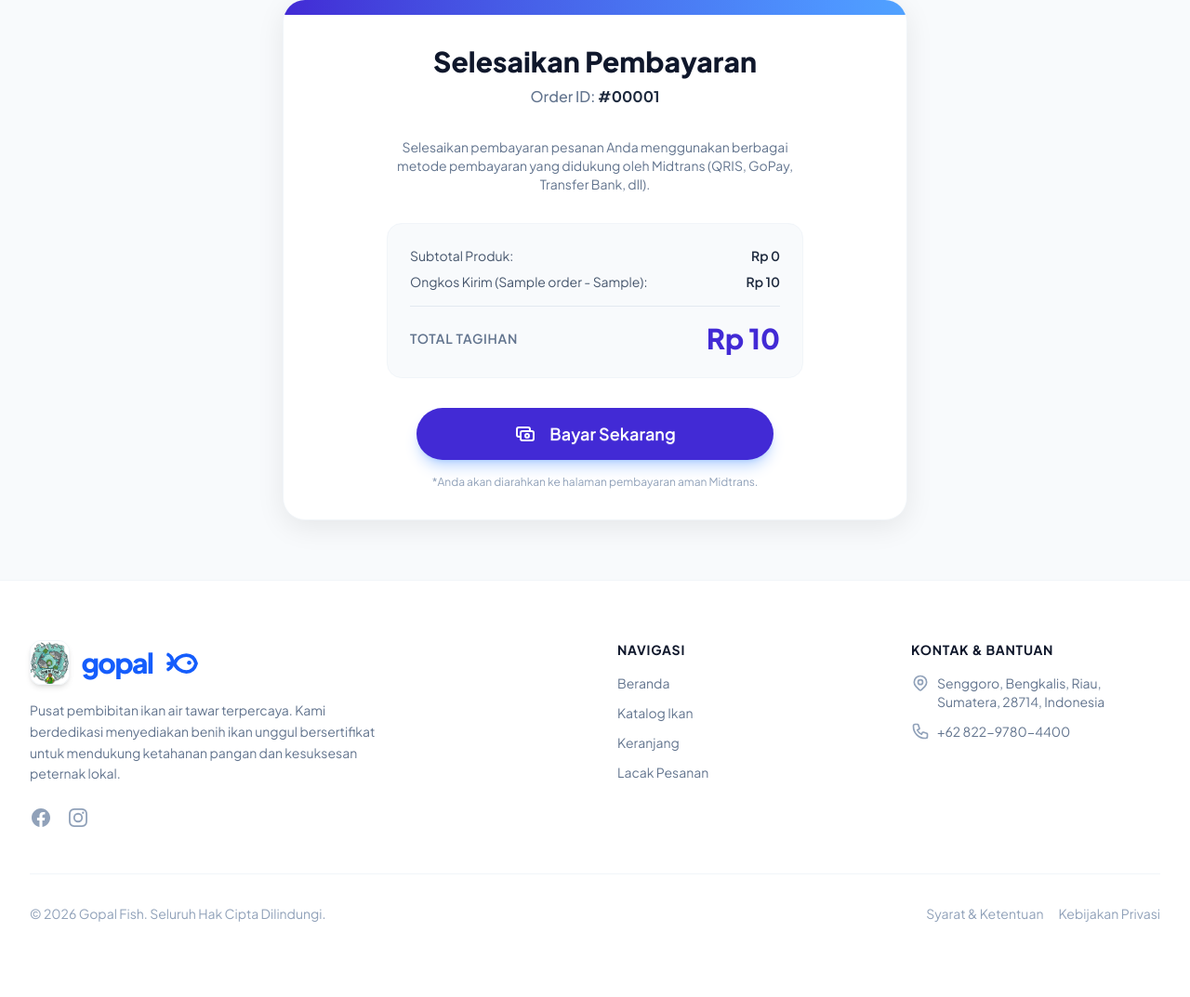
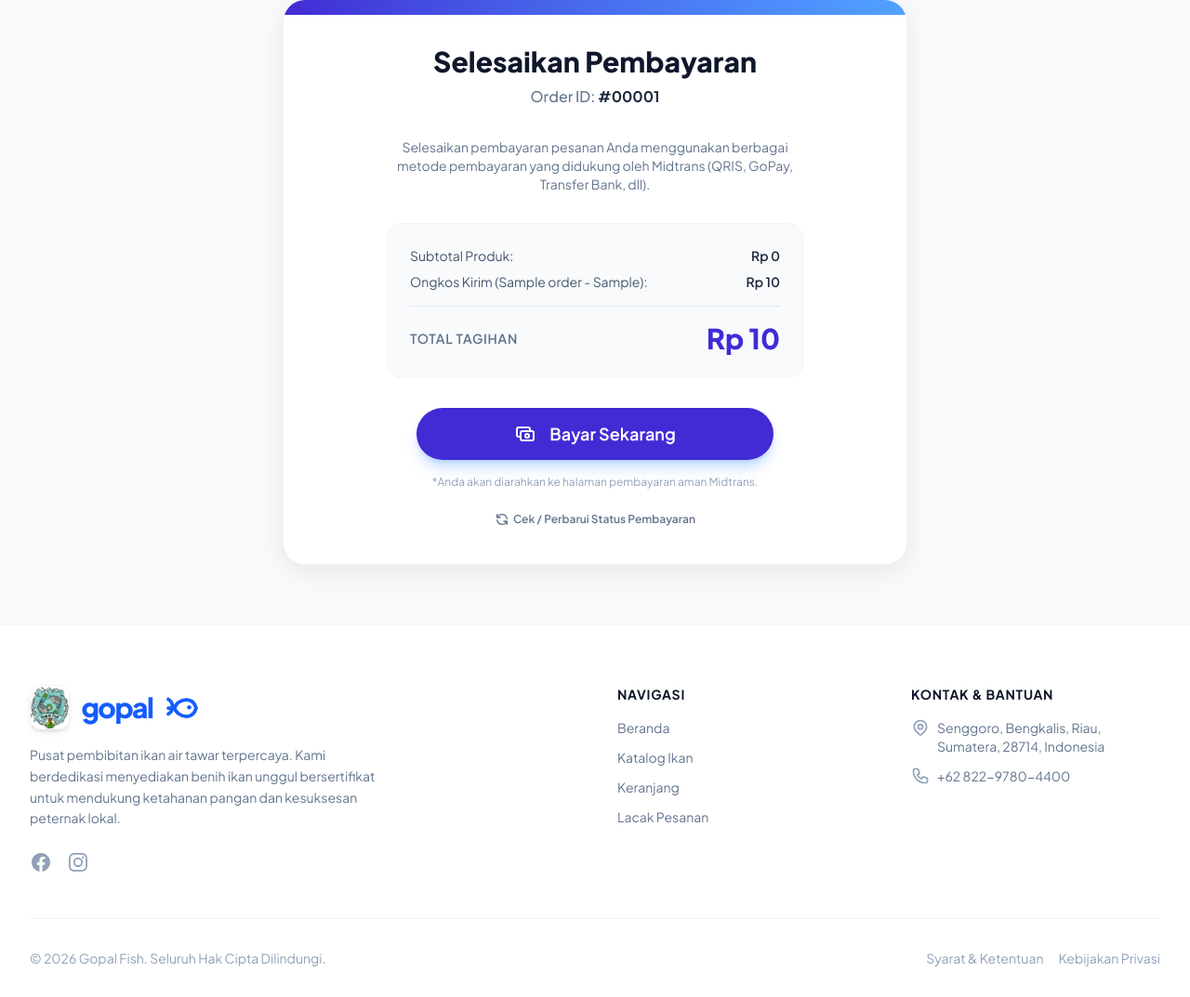
Before and after one commit to hidayaturromadhan/budidaya-bibit-ikan, a Laravel app: page /payment/1 in a window 1280 px wide. Shown: the part 150-1223 px from the top of the page at 93% size. Before the commit the page ends 1142 px from the top, so only its background shows below. Run offline with Laravel 12, Linux system fonts and the light colour scheme; a user stored in the database is signed in; data comes from the database, SQL or seed files in the repository; tables that the repository leaves empty hold one stand-in row (values such as "Sample post"); style sheets or scripts are compiled from the project's sources; some libraries are stand-ins or nearby versions.

Commit message:
update: midtrans mode sandbox

```diff
--- a/app/Http/Controllers/CheckoutController.php
+++ b/app/Http/Controllers/CheckoutController.php
@@ -117,9 +117,10 @@ class CheckoutController extends Controller
                 ];
             }
 
+            $midtransOrderId = $order->id . '-' . time();
             $params = [
                 'transaction_details' => [
-                    'order_id' => $order->id . '-' . time(), // Append time to avoid duplicate order ID in sandbox
+                    'order_id' => $midtransOrderId, // Append time to avoid duplicate order ID in sandbox
                     'gross_amount' => (int) ($totalAmount + $validated['shipping_cost']),
                 ],
                 'customer_details' => [
@@ -139,7 +140,8 @@ class CheckoutController extends Controller
             try {
                 $snapToken = \Midtrans\Snap::getSnapToken($params);
                 $payment->update([
-                    'snap_token' => $snapToken
+                    'snap_token' => $snapToken,
+                    'qris_reference' => $midtransOrderId,
                 ]);
             } catch (\Throwable $e) {
                 \Log::error('Midtrans Error: ' . $e->getMessage() . "\n" . $e->getTraceAsString());
@@ -159,6 +161,133 @@ class CheckoutController extends Controller
         if ($order->user_id !== Auth::id()) abort(403);
 
         $payment = $order->payment;
+
+        // Auto sync status from Midtrans if still waiting and has reference
+        if ($payment && $payment->status === 'menunggu' && !empty($payment->qris_reference)) {
+            $this->syncMidtransStatus($order, $payment);
+            $payment->refresh();
+        }
+
+        // If payment is still waiting and snap_token is empty or missing, regenerate it
+        if ($payment && $payment->status === 'menunggu' && empty($payment->snap_token)) {
+            $this->generateSnapTokenForOrder($order, $payment);
+            $payment->refresh();
+        }
+
         return view('checkout.payment', compact('order', 'payment'));
     }
+
+    private function generateSnapTokenForOrder(Order $order, Payment $payment)
+    {
+        \Midtrans\Config::$serverKey = config('midtrans.server_key');
+        \Midtrans\Config::$isProduction = config('midtrans.is_production');
+        \Midtrans\Config::$isSanitized = config('midtrans.is_sanitized');
+        \Midtrans\Config::$is3ds = config('midtrans.is_3ds');
+
+        $items = [];
+        $itemsTotal = 0;
+        foreach ($order->items as $item) {
+            $itemsTotal += $item->price * $item->quantity;
+            $items[] = [
+                'id' => $item->fish_seed_size_id,
+                'price' => (int) $item->price,
+                'quantity' => $item->quantity,
+                'name' => mb_substr($item->fishSeedSize->fishSeed->name ?? ('Item ' . $item->id), 0, 50),
+            ];
+        }
+
+        if ($order->shipping_cost > 0) {
+            $items[] = [
+                'id' => 'SHIPPING',
+                'price' => (int) $order->shipping_cost,
+                'quantity' => 1,
+                'name' => 'Ongkos Kirim (' . mb_substr($order->expedition_name ?? 'Kurir', 0, 20) . ')',
+            ];
+        }
+
+        $midtransOrderId = $order->id . '-' . time();
+        $params = [
+            'transaction_details' => [
+                'order_id' => $midtransOrderId,
+                'gross_amount' => (int) ($itemsTotal + $order->shipping_cost),
+            ],
+            'customer_details' => [
+                'first_name' => mb_substr($order->shippingAddress->recipient_name ?? Auth::user()->name, 0, 50),
+                'phone' => $order->shippingAddress->phone ?? '',
+                'email' => Auth::user()->email,
+            ],
+            'item_details' => $items,
+        ];
+
+        try {
+            $snapToken = \Midtrans\Snap::getSnapToken($params);
+            $payment->update([
+                'snap_token' => $snapToken,
+                'qris_reference' => $midtransOrderId,
+            ]);
+        } catch (\Throwable $e) {
+            \Log::error('Regenerate Snap Token Error: ' . $e->getMessage());
+        }
+    }
+
+    private function syncMidtransStatus(Order $order, Payment $payment)
+    {
+        try {
+            \Midtrans\Config::$serverKey = config('midtrans.server_key');
+            \Midtrans\Config::$isProduction = config('midtrans.is_production');
+
+            $status = \Midtrans\Transaction::status($payment->qris_reference);
+            if ($status) {
+                $transactionStatus = $status->transaction_status ?? null;
+                $fraudStatus = $status->fraud_status ?? null;
+                $paymentType = $status->payment_type ?? null;
+
+                if ($transactionStatus == 'capture') {
+                    if ($paymentType == 'credit_card' && $fraudStatus == 'challenge') {
+                        $payment->update(['status' => 'menunggu']);
+                    } else {
+                        $payment->update([
+                            'status' => 'berhasil',
+                            'paid_at' => now(),
+                            'midtrans_transaction_id' => $status->transaction_id ?? null,
+                        ]);
+                        $this->onPaymentSuccess($order);
+                    }
+                } else if ($transactionStatus == 'settlement') {
+                    $payment->update([
+                        'status' => 'berhasil',
+                        'paid_at' => now(),
+                        'midtrans_transaction_id' => $status->transaction_id ?? null,
+                    ]);
+                    $this->onPaymentSuccess($order);
+                } else if (in_array($transactionStatus, ['deny', 'expire', 'cancel'])) {
+                    $payment->update(['status' => $transactionStatus == 'expire' ? 'kedaluwarsa' : 'gagal']);
+                    $order->update(['status' => 'dibatalkan']);
+                }
+            }
+        } catch (\Throwable $e) {
+            // Transaction might not exist yet if user hasn't completed payment in Midtrans
+        }
+    }
+
+    private function onPaymentSuccess(Order $order)
+    {
+        $order->update(['status' => 'diproses']);
+
+        foreach ($order->items as $item) {
+            $stock = Stock::firstOrCreate(
+                ['fish_seed_size_id' => $item->fish_seed_size_id],
+                ['quantity' => 0]
+            );
+
+            $stock->decrement('quantity', $item->quantity);
+
+            StockMovement::create([
+                'fish_seed_size_id' => $item->fish_seed_size_id,
+                'type' => 'out',
+                'quantity' => $item->quantity,
+                'note' => 'Penjualan Order #' . $order->id . ' (Midtrans)',
+            ]);
+        }
+    }
 }
--- a/config/midtrans.php
+++ b/config/midtrans.php
@@ -4,7 +4,7 @@ return [
     'merchant_id' => env('MIDTRANS_MERCHANT_ID'),
     'client_key' => env('MIDTRANS_CLIENT_KEY'),
     'server_key' => env('MIDTRANS_SERVER_KEY'),
-    'is_production' => env('MIDTRANS_IS_PRODUCTION', false),
+    'is_production' => (bool) env('MIDTRANS_IS_PRODUCTION', false),
     'is_sanitized' => true,
     'is_3ds' => true,
 ];
--- a/resources/views/checkout/payment.blade.php
+++ b/resources/views/checkout/payment.blade.php
@@ -48,6 +48,13 @@
                         Bayar Sekarang
                     </button>
                     <p class="text-xs text-slate-400 mt-4">*Anda akan diarahkan ke halaman pembayaran aman Midtrans.</p>
+
+                    <div class="mt-4">
+                        <a href="{{ route('checkout.payment', $order->id) }}" class="btn btn-ghost btn-sm text-slate-500 hover:text-primary gap-1">
+                            <svg xmlns="http://www.w3.org/2000/svg" class="h-4 w-4" fill="none" viewBox="0 0 24 24" stroke="currentColor"><path stroke-linecap="round" stroke-linejoin="round" stroke-width="2" d="M4 4v5h.582m15.356 2A8.001 8.001 0 004.582 9m0 0H9m11 11v-5h-.581m0 0a8.003 8.003 0 01-15.357-2m15.357 2H15" /></svg>
+                            Cek / Perbarui Status Pembayaran
+                        </a>
+                    </div>
                 @else
                     <div class="alert alert-error bg-red-50 text-red-600 rounded-xl border border-red-200">
                         Maaf, terjadi kesalahan saat menghubungi payment gateway. Silakan muat ulang halaman.
@@ -78,13 +85,14 @@
             payButton.addEventListener('click', function () {
                 snap.pay('{{ $payment->snap_token }}', {
                     onSuccess: function(result){
-                        window.location.href = "{{ route('dashboard') }}";
+                        window.location.reload();
                     },
                     onPending: function(result){
-                        // Do nothing, let user wait
+                        window.location.reload();
                     },
                     onError: function(result){
-                        alert("Pembayaran gagal!");
+                        alert("Pembayaran gagal atau dibatalkan!");
+                        window.location.reload();
                     },
                     onClose: function(){
                         // User closed popup
```
